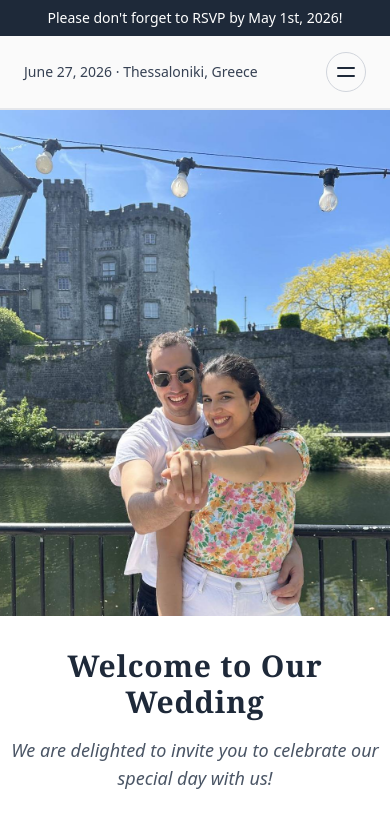
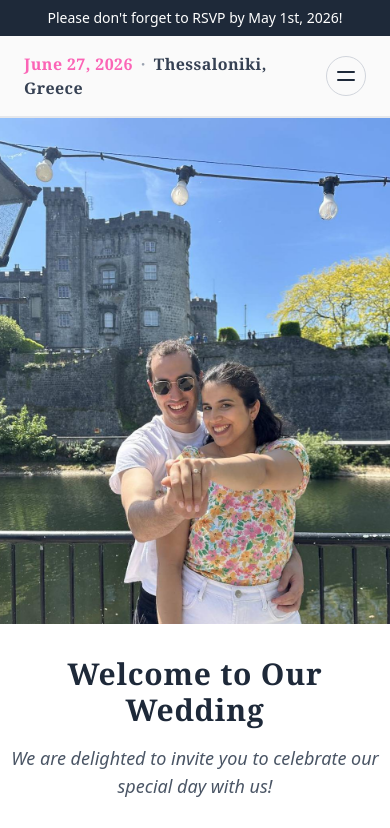
Before and after one commit to oalagial/marina-orestis-wedding, a React (Vite) app: page / in a window 390 px wide. Shown: the top 828 px of the page. Built offline with nearby package versions, Linux system fonts and the light colour scheme.

Commit message:
feat: enhance date and location display in Header component for improved readability

```diff
--- a/src/components/Header.jsx
+++ b/src/components/Header.jsx
@@ -12,13 +12,15 @@ export default function Header() {
       </div>
       <header className="bg-neutral-50 border-b border-gray-200">
         <div className="max-w-6xl mx-auto flex justify-between items-center py-4 px-6">
-          <div className="text-sm text-gray-700">
-            <span className="block md:hidden">
-              June 27, 2026 · Thessaloniki, Greece
+          <div className="text-sm text-gray-700 font-serif">
+            <span className="block md:hidden text-base font-semibold tracking-wide">
+              <span className="text-pink-400">June 27, 2026</span>
+              <span className="mx-2 text-gray-400">·</span>
+              <span className="text-gray-700">Thessaloniki, Greece</span>
             </span>
-            <span className="hidden md:block">
-              <div>June 27, 2026</div>
-              <div>Thessaloniki, Greece</div>
+            <span className="hidden md:block text-lg font-semibold tracking-wide leading-tight">
+              <div className="text-pink-400">June 27, 2026</div>
+              <div className="text-gray-700">Thessaloniki, Greece</div>
             </span>
           </div>
           <div className="flex-1 text-center">
```
